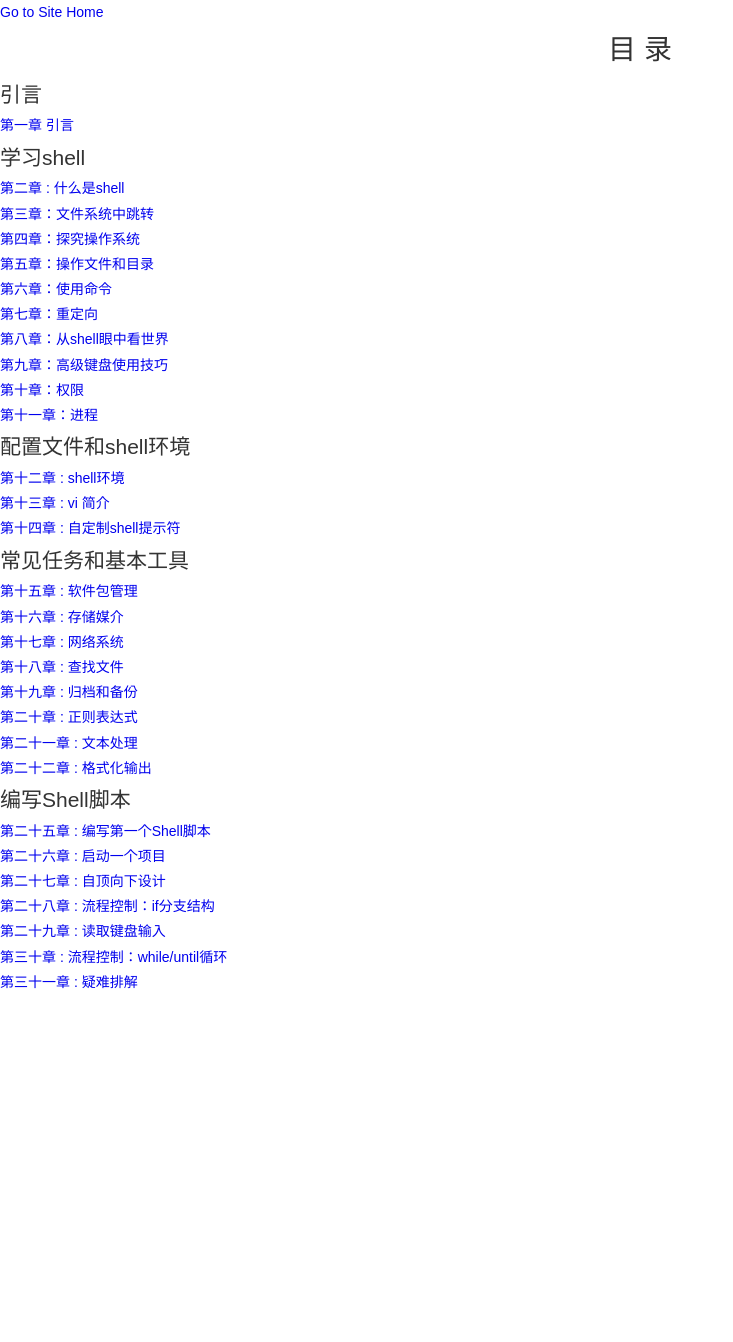
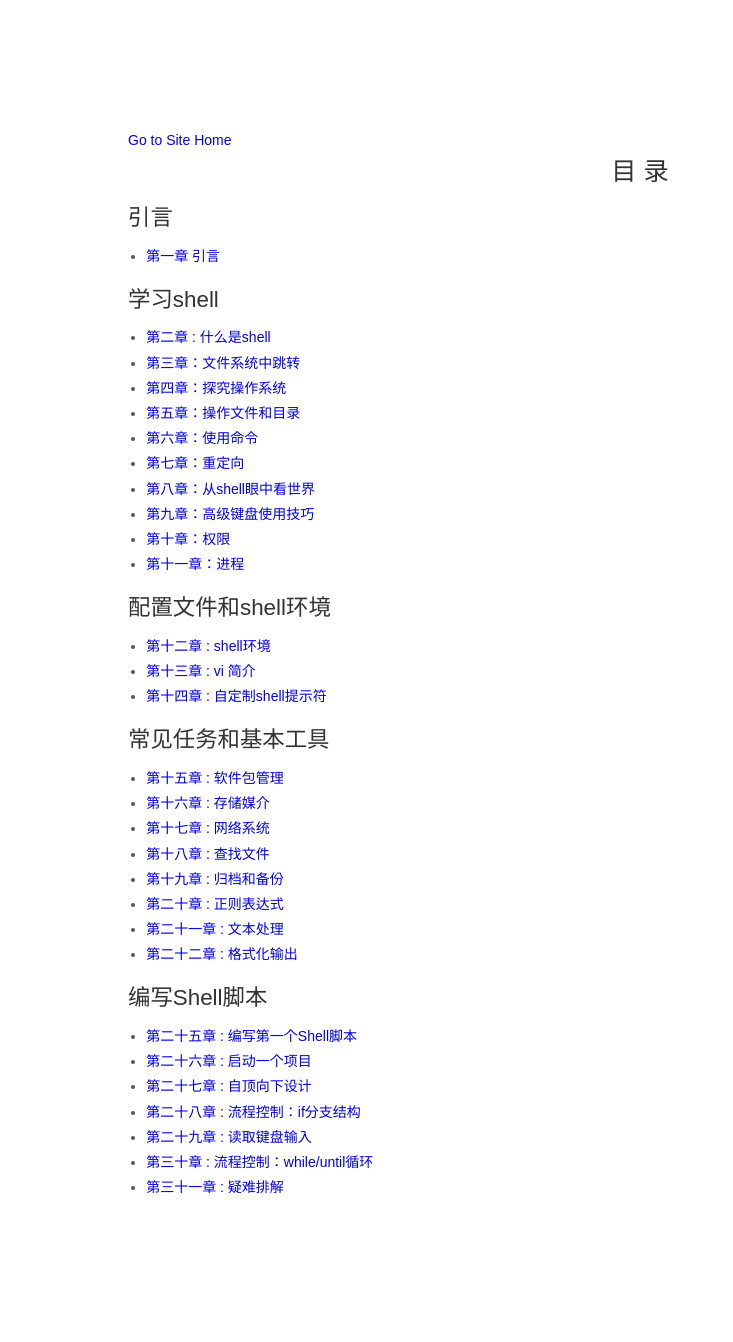
Before and after one commit to billie66/TLCL, a Jekyll site: the page book/index.html, which Jekyll copies as it is, in a window 1280 px wide. Shown: the whole page, without its empty margins (0-733 px from the left). Built offline with Jekyll 4.4.1, drawn with Linux system fonts in a browser that asks for light colours; Markdown is read by kramdown in place of the engine named in the settings; before the commit the page ends 995 px from its top, so only the background shows below that.

Commit message:
add typo to index

```diff
--- a/book/index.html
+++ b/book/index.html
@@ -5,7 +5,8 @@
 <link rel="icon" type="image/png" href="../images/billi66.png" />
 <title>TLCL</title>
 </head>
-
+<body>
+<div id="wrapper" class="typo">
 <a  href="http://billie66.github.com/TLCL/index.html">Go to Site Home</a></li>
 
 <br><center><h1>目&nbsp;录</h1></center>
@@ -54,3 +55,5 @@
      <li> <a href="while.html">第三十章 : 流程控制：while/until循环</a> </li>
      <li> <a href="troubleshooting.html">第三十一章 : 疑难排解</a> </li>
  </ul>
+ </div>
+ </body>
```
